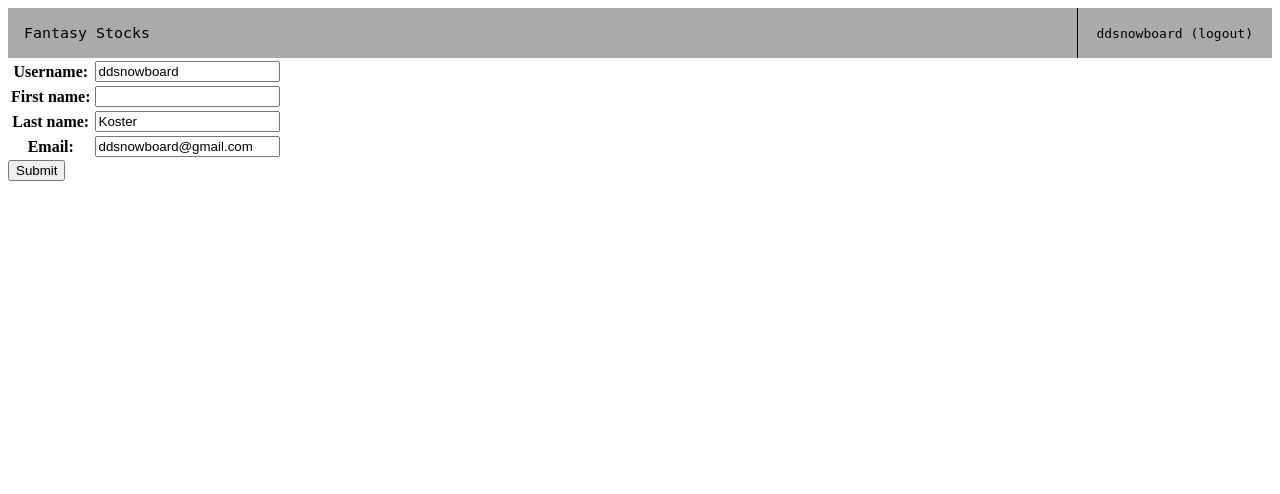
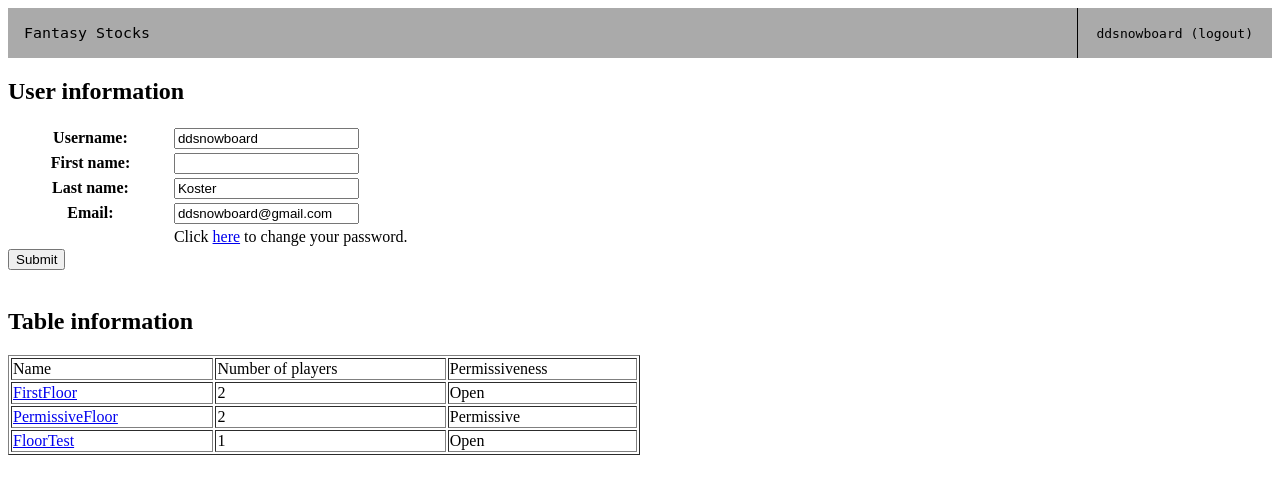
Before and after one commit to ddsnowboard/FantasyStocks, a Django app: page /stocks/editUser/ in a window 1280 px wide. Shown: the top 494 px of the page. Run offline with Django 3.2, Linux system fonts and the light colour scheme; a user stored in the database is signed in; data comes from the database, SQL or seed files in the repository; parts of the project's set-up code (start-up, migrations or seed data) failed here and were passed over.

Commit message:
Shave a bunch of yaks
Make lots of progress on #15. I think I might be done, unless I made a
mistake that I haven't caught yet.

  1. I fixed the issue I had with the user editing form from before.

  2. I added a form, URL, template, and view for editing the floor. It works
greate and everything, so far as I know.

  3. I also added a password changing form. That seems to be working
nicely as well.

Today was a good day.

```diff
--- a/fantasyStocks/stocks/forms.py
+++ b/fantasyStocks/stocks/forms.py
@@ -280,12 +280,22 @@ class UserEditingForm(forms.Form):
     def save(self):
         if self.is_valid():
             try:
-                user = User.objects.get(self.cleaned_fields["primary_key"])
-                user.first_name = self.cleaned_fields["first_name"]
-                user.last_name = self.cleaned_fields["last_name"]
-                user.email = self.cleaned_fields["email"]
+                user = User.objects.get(pk=self.cleaned_data["primary_key"])
+                user.first_name = self.cleaned_data["first_name"]
+                user.last_name = self.cleaned_data["last_name"]
+                user.email = self.cleaned_data["email"]
                 user.save()
             except User.DoesNotExist:
-                raise RuntimeError("{} is not an available primary key!".format(self.cleaned_fields["primary_key"]))
+                raise RuntimeError("{} is not an available primary key!".format(self.cleaned_data["primary_key"]))
         else:
             raise RuntimeError("This isn't valid!")
+
+class EditFloorForm(forms.Form):
+    name = forms.CharField(max_length=30, required=True)
+    permissiveness = forms.ChoiceField(choices=Floor.PERMISSIVENESS_CHOICES)
+    stocks = StockChoiceField(label="Stocks")
+
+class ChangePasswordForm(forms.Form):
+    old_password = forms.CharField(widget=forms.widgets.PasswordInput())
+    new_password = forms.CharField(widget=forms.widgets.PasswordInput())
+    new_password_2 = forms.CharField(widget=forms.widgets.PasswordInput(), label="Confirm new password")
--- a/fantasyStocks/stocks/stockUrls.py
+++ b/fantasyStocks/stocks/stockUrls.py
@@ -38,6 +38,8 @@ urlpatterns = [
             url("^acceptAStockSuggestion/pkSuggestion/(?P<pkSuggestion>[0-9]+)/(?P<delete>del/?)?", views.acceptSuggestion, name="acceptStock"),
             url("^user/(?P<pkUser>[0-9]+)/$", views.userPage, name="userPage"),
             url("^editUser/$", views.editAccount, name="editUser"),
+            url("^editFloor/floor/(?P<pkFloor>[0-9]+)/$", views.editFloor, name="editFloor"),
+            url("^changePassword/$", views.changePassword, name="myChangePassword"),
         ]
 
 
--- a/fantasyStocks/stocks/templates/editUser.html
+++ b/fantasyStocks/stocks/templates/editUser.html
@@ -2,9 +2,33 @@
 {% block content %}
 <form action="" method="POST">
     {% csrf_token %}
-<table>
-{{ form.as_table }}
-</table>
-<input type="submit" />
+    <h2>User information</h2>
+    <table style="width: 50%;">
+        {{ form.as_table }}
+        <tr>
+            <td></td>
+            <td>
+                Click <a href="{% url "myChangePassword" %}">here</a> to change your password.
+            </td>
+        </tr>
+    </table>
+    <input type="submit" />
 </form>
+<br />
+<h2>Table information</h2>
+<table style="width: 50%" border="1">
+    <thead>
+        <tr>
+            <td>Name</td>
+            <td>Number of players</td>
+            <td>Permissiveness</td>
+        </tr>
+    </thead>
+    {% for player in players %}
+    <tr>
+        <td><a href="{% url "editFloor" pkFloor=player.floor.pk %}">{{ player.floor.name }}</a></td>
+        <td>{{ player.floor.leaders.count }}</td>
+        <td>{{ player.floor.permissiveness|capfirst }}</td>
+    </tr>
+    {% endfor %}
 {% endblock %}
--- a/fantasyStocks/stocks/templates/loggedIn.html
+++ b/fantasyStocks/stocks/templates/loggedIn.html
@@ -1,2 +1,3 @@
 {% extends "base.html" %}
+{% block rightLink %}{% endblock %}
 {% block rightButton %}<a href="{% url "editUser" %}" class="noUnderline">{{ request.user.username }}</a> <a href="{% url "mylogout" %}" class="noUnderline">(logout)</a>{% endblock %}
--- a/fantasyStocks/stocks/views.py
+++ b/fantasyStocks/stocks/views.py
@@ -3,7 +3,7 @@ from django.http import HttpResponse
 from stocks import forms
 from stocks.models import Player, Floor, Stock, Trade, StockSuggestion
 from django.contrib.auth.models import User
-from django.contrib.auth import authenticate, login
+from django.contrib.auth import authenticate, login, hashers
 from django.contrib.auth.views import logout_then_login
 from django.core.urlresolvers import reverse
 from django.http import HttpResponseRedirect
@@ -176,7 +176,52 @@ def editAccount(request):
         formDict["first_name"] = user.first_name
         formDict["email"] = user.email
         form = forms.UserEditingForm(formDict)
-    return render(request, "editUser.html", {"form": form})
+    return render(request, "editUser.html", {"form": form, "players": Player.objects.filter(user=user)})
+
+@login_required
+def editFloor(request, pkFloor=None):
+    if not pkFloor:
+        raise RuntimeError("You didn't pass in a floor")
+    floor = Floor.objects.get(pk=pkFloor)
+    if not floor:
+        raise RuntimeError("{} is not an available floor!".format(pkFloor))
+    if request.POST:
+        form = forms.EditFloorForm(request.POST)
+        if form.is_valid():
+            floor.name = form.cleaned_data["name"]
+            floor.permissiveness = form.cleaned_data["permissiveness"]
+            floor.stocks = form.cleaned_data["stocks"]
+            for player in Player.objects.filter(floor=floor):
+                for s in player.stocks.all():
+                    if not s in floor.stocks.all():
+                        player.stocks.remove(s)
+                player.save()
+            floor.save()
+            return redirect(reverse("dashboard"))
+    form = forms.EditFloorForm({"name": floor.name, "stocks": ",".join([s.symbol for s in floor.stocks.all()]), "permissiveness": floor.permissiveness})
+    return render(request, "editFloor.html", {"form": form})
+
+@login_required
+def changePassword(request):
+    if request.POST:
+        print(request.POST, file=sys.stderr)
+        form = forms.ChangePasswordForm(request.POST)
+        if form.is_valid():
+            if form.cleaned_data["new_password_2"] == form.cleaned_data["new_password"]:
+                old_password = form.cleaned_data["old_password"]
+                new_password = form.cleaned_data["new_password"]
+                user = request.user
+                if hashers.check_password(old_password, user.password):
+                    user.password = hashers.make_password(new_password)
+                    user.save()
+                    return redirect(reverse("dashboard"), permanent=False)
+                else:
+                    form.add_error("old_password", "Your old password is wrong!")
+            else:
+                form.add_error("new_password_2", "Your passwords don't match!")
+    else:
+        form = forms.ChangePasswordForm()
+    return render(request, "changePassword.html", {"form": form})
 
 @login_required
 def receivedTrade(request, pkTrade):
```
Also changed, not shown: fantasyStocks/stocks/templates/changePassword.html (added, +11 -0 lines), fantasyStocks/stocks/templates/editFloor.html (added, +11 -0 lines).
